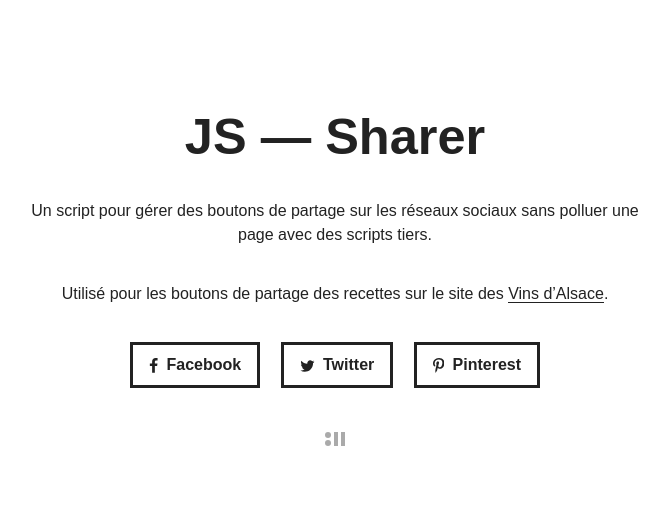
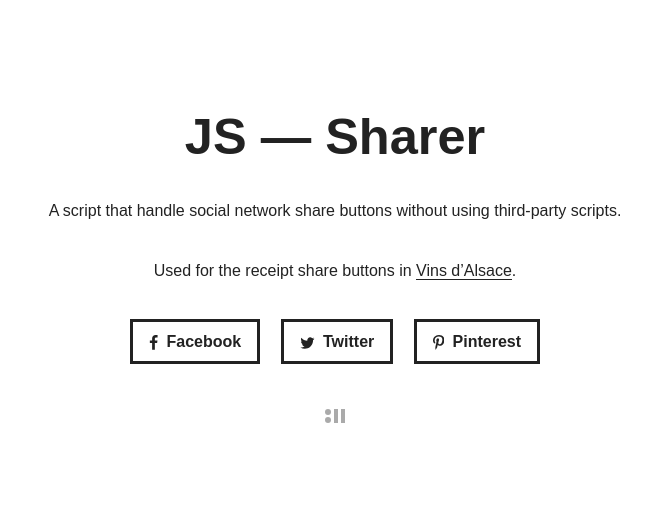
Before and after one commit to studiometa/js-sharer, a website: page index.html in a window 1280 px wide. Shown: the whole page, without its empty margins (305-974 px from the left). Drawn offline with Linux system fonts and the light colour scheme.

Commit message:
Trad to english

```diff
--- a/index.html
+++ b/index.html
@@ -134,8 +134,8 @@
 		<main>
 			<section>
 				<h1>JS — Sharer</h1>
-				<p>Un script pour gérer des boutons de partage sur les réseaux sociaux sans polluer une page avec des scripts tiers.</p>
-				<p>Utilisé pour les boutons de partage des recettes sur le site des <a href="http://www.vinsalsace.com/fr/" title="Vins d’Alsace" target="_blank">Vins d’Alsace</a>.</p>
+				<p>A script that handle social network share buttons without using third-party scripts.</p>
+				<p>Used for the receipt share buttons in  <a href="http://www.vinsalsace.com/fr/" title="Vins d’Alsace" target="_blank">Vins d’Alsace</a>.</p>
 				<p>
 					<button type="button"
 						class="js-share"
@@ -151,7 +151,7 @@
 						class="js-share"
 						data-type="twitter"
 						data-url="http://studiometa.github.io/js-sharer/"
-						data-msg="Un p’tit message #test">
+						data-msg="Hello world! #test">
 						<svg class="icon icon-twitter" viewBox="0 0 951 1024">
 							<title>twitter</title>
 							<path class="path1" d="M925.714 233.143q-38.286 56-92.571 95.429 0.571 8 0.571 24 0 74.286-21.714 148.286t-66 142-105.429 120.286-147.429 83.429-184.571 31.143q-154.857 0-283.429-82.857 20 2.286 44.571 2.286 128.571 0 229.143-78.857-60-1.143-107.429-36.857t-65.143-91.143q18.857 2.857 34.857 2.857 24.571 0 48.571-6.286-64-13.143-106-63.714t-42-117.429v-2.286q38.857 21.714 83.429 23.429-37.714-25.143-60-65.714t-22.286-88q0-50.286 25.143-93.143 69.143 85.143 168.286 136.286t212.286 56.857q-4.571-21.714-4.571-42.286 0-76.571 54-130.571t130.571-54q80 0 134.857 58.286 62.286-12 117.143-44.571-21.143 65.714-81.143 101.714 53.143-5.714 106.286-28.571z"></path>
```
Also changed, not shown: readme.md.
